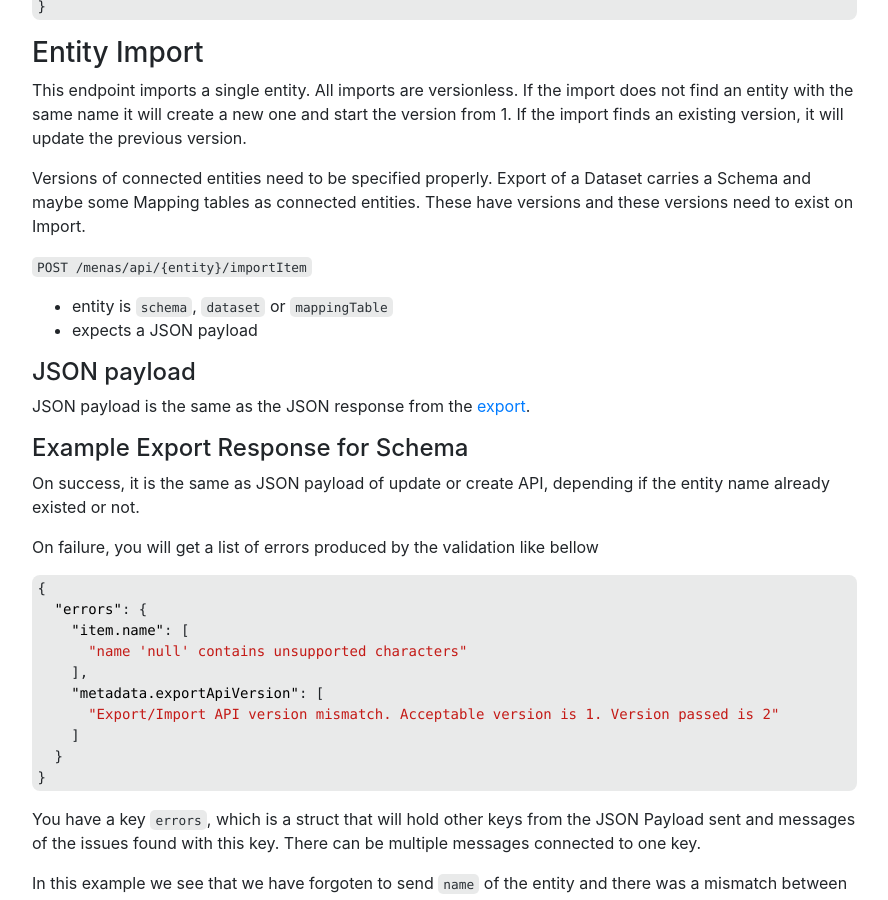
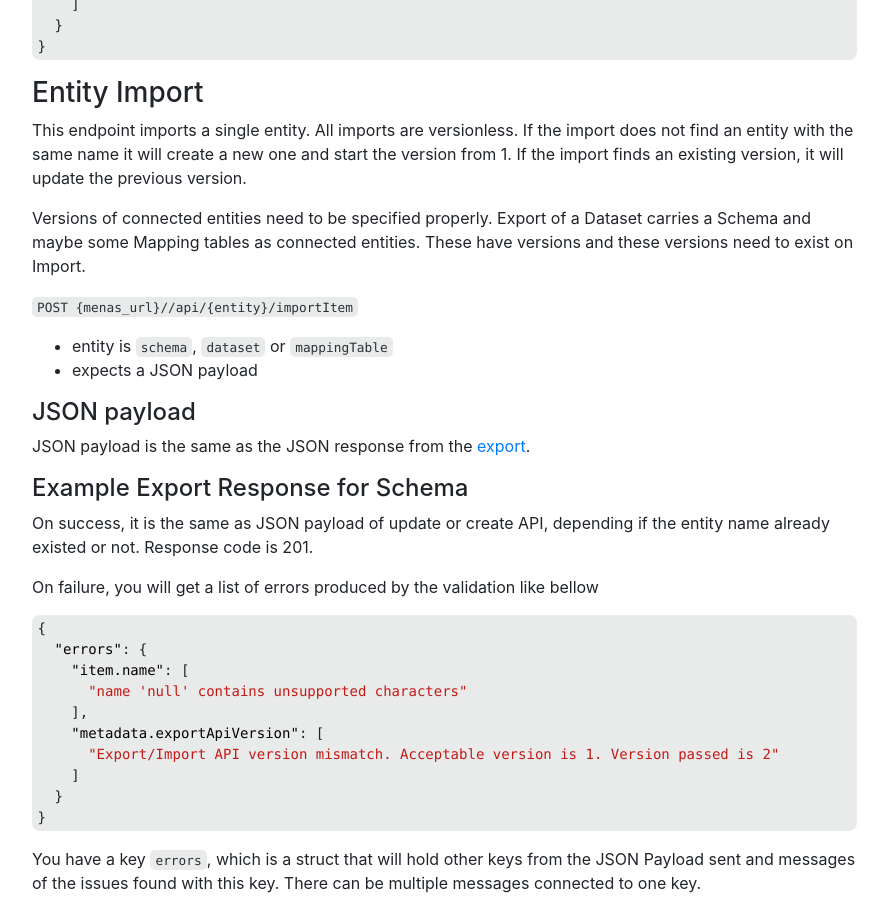
Before and after one commit to AbsaOSS/enceladus, a Jekyll site: the page built from _docs/2.0.0/usage/menas-api.md, in a window 1280 px wide and 900 px high, scrolled down 2415 px. Shown: the whole window, without its empty margins (338-1226 px from the left). Built offline with Jekyll 4.4.1, drawn with Linux system fonts in a browser that asks for light colours; nearby versions of some CDN libraries; some of the changed text lies outside the part shown.

Commit message:
622 Add response code

```diff
--- a/_docs/2.0.0/usage/menas-api.md
+++ b/_docs/2.0.0/usage/menas-api.md
@@ -18,13 +18,15 @@ categories:
 
 This endpoint exports a single entity from Menas. All exports are versionless, except for connected entities. They are kept as is, but need to be validated before import.
 
-`GET /menas/api/{entity}/exportItem/{name}/{version}`
+`GET {menas_url}/api/{entity}/exportItem/{name}/{version}`
 
 - entity is `schema`, `dataset` or `mappingTable`
 - name is the name of the entity as seen in Menas
 - version is the version of the entity as seen in Menas. Version is optional and in that case the latest version will be used
 
 #### Example Import Response for Schema
+
+Returns code is 200.
 
 **Top level keys**
 
@@ -106,7 +108,7 @@ This endpoint imports a single entity. All imports are versionless. If the impor
 
 Versions of connected entities need to be specified properly. Export of a Dataset carries a Schema and maybe some Mapping tables as connected entities. These have versions and these versions need to exist on Import.
 
-`POST /menas/api/{entity}/importItem`
+`POST {menas_url}//api/{entity}/importItem`
 
 - entity is `schema`, `dataset` or `mappingTable`
 - expects a JSON payload
@@ -117,7 +119,7 @@ JSON payload is the same as the JSON response from the [export](#example-import-
 
 #### Example Export Response for Schema
 
-On success, it is the same as JSON payload of update or create API, depending if the entity name already existed or not.
+On success, it is the same as JSON payload of update or create API, depending if the entity name already existed or not. Response code is 201.
 
 On failure, you will get a list of errors produced by the validation like bellow
 
```
